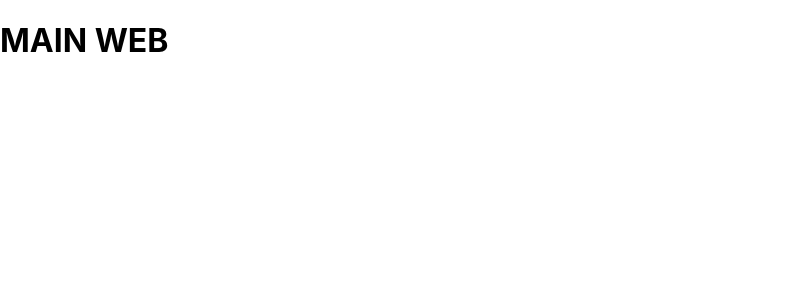
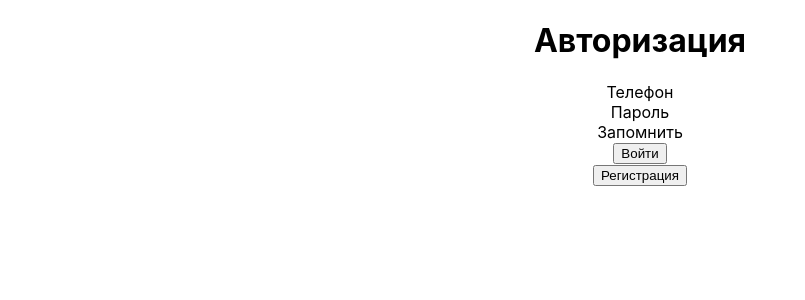
Before and after one commit to RedAlexDad/SEPD, a React (Create React App) app in the folder client/: page /main in a window 1280 px wide. Shown: the top 300 px of the page, without its empty margins (0-805 px from the left). Built offline with nearby package versions, Linux system fonts and the light colour scheme.

Commit message:
edit web main

```diff
--- a/client/src/pages/Main.js
+++ b/client/src/pages/Main.js
@@ -2,8 +2,52 @@ import React from 'react';
 
 export const Main = () => {
     return (
-      <div>
-        <h1> MAIN WEB </h1>
-      </div>
+        <div>
+
+         <title>Авторизация</title>
+
+
+        <body>
+         <header>
+         <div class="LOGO2">
+         {/* <img src="image/2.png">  */}
+         </div>
+         </header>
+         <center>
+
+         <h1>
+         Авторизация
+         </h1>
+         <div class="parent">
+         <form>
+         <div class="form-group">
+         <label for="exampleInputEmail1">Телефон</label>
+         {/* <input type="phone" class="form-control" id="exampleInputP  */}
+         {/* hone1" placeholder="+7 (XXX) XXX XXXX">  */}
+         </div>
+         <div class="form-group">
+         <label for="exampleInputPassword1">Пароль</label>
+         {/* <input type="password" class="form-control" id="exampleInputPassword1" placeholder="**">  */}
+         </div>
+         <div class="form-check">
+         {/* <input type="checkbox" class="form-check-input" id="exampleCheck1">  */}
+         <label class="form-check-label" for="exampleCheck1">Запомнить</label>
+         </div>
+         <button type="submit" class="btn btn-outline-warning">Войти</button>
+         <div class="form-group">
+         <button type="submit" class="btn btn-outline-dark" href="http://127.0.0.1:5500/SEPD/index0/index.html">Регистрация</button>
+
+         </div>
+         </form>
+         </div>
+
+         </center>
+
+         <main>
+
+         </main>
+
+        </body>
+        </div>
     )
 }
```
